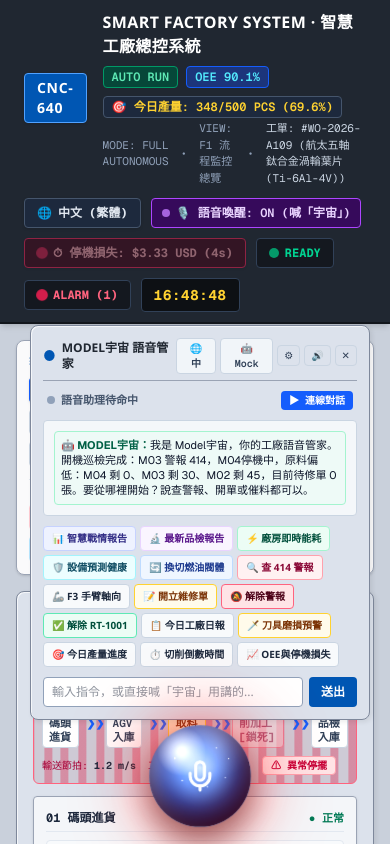
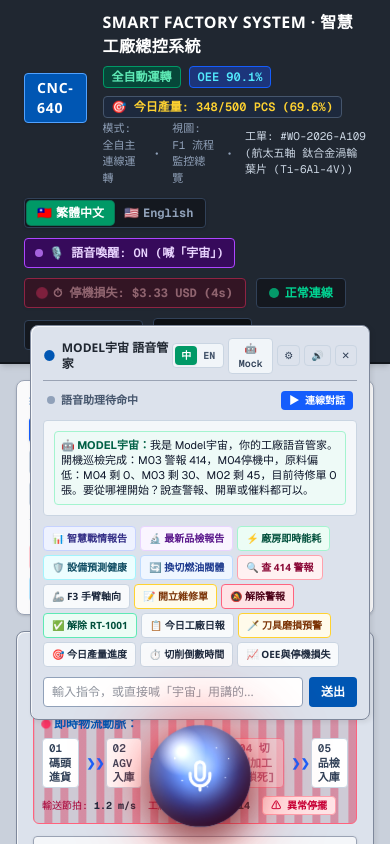
Before and after one commit to ming062027-hue/AssemblyAI, a Next.js app: page / in a window 390 px wide. Shown: the top 844 px of the page. Built offline with nearby package versions, Linux system fonts and the light colour scheme.

Commit message:
[看板資料線] 實作頂部與語音浮層防呆中英分段選擇器，確保全介面100%繁中與英文獨立無歧義

```diff
--- a/src/app/page.tsx
+++ b/src/app/page.tsx
@@ -334,11 +334,11 @@ const LIGHT_DOT: Record<Light, string> = {
   amber: "bg-amber-500",
   red: "bg-rose-500",
 };
-function stationBadge(lights: Light[]): { label: string; cls: string } {
-  if (lights.includes("red")) return { label: "警報", cls: "text-rose-700" };
-  if (lights.includes("blue")) return { label: "搬運中", cls: "text-blue-700" };
-  if (lights.includes("amber")) return { label: "待命中", cls: "text-amber-700" };
-  return { label: "正常", cls: "text-emerald-700" };
+function stationBadge(lights: Light[], isEn?: boolean): { label: string; cls: string } {
+  if (lights.includes("red")) return { label: isEn ? "ALARM" : "警報", cls: "text-rose-700" };
+  if (lights.includes("blue")) return { label: isEn ? "TRANSIT" : "搬運中", cls: "text-blue-700" };
+  if (lights.includes("amber")) return { label: isEn ? "STANDBY" : "待命中", cls: "text-amber-700" };
+  return { label: isEn ? "NORMAL" : "正常", cls: "text-emerald-700" };
 }
 function SubDot({ light }: { light: Light }) {
   return (
@@ -933,7 +933,7 @@ export default function Home() {
                 {langMode === "en" ? "SMART FACTORY SYSTEM · Autonomous Operations Hub" : "SMART FACTORY SYSTEM · 智慧工廠總控系統"}
               </span>
               <span className="text-xs px-2 py-0.5 rounded bg-emerald-900/80 text-emerald-300 font-mono font-semibold border border-emerald-600">
-                AUTO RUN
+                {langMode === "en" ? "AUTO RUN" : "全自動運轉"}
               </span>
               <span className="text-xs px-2 py-0.5 rounded bg-blue-900/80 text-cyan-300 font-mono font-semibold border border-blue-600" title={`可用率 ${heartbeat.oeeAvailability}% · 表現率 ${heartbeat.oeePerformance}% · 品質率 ${heartbeat.oeeQuality}%`}>
                 OEE {heartbeat.oeeTotal}%
@@ -943,9 +943,9 @@ export default function Home() {
               </span>
             </div>
             <div className="text-[11px] text-slate-400 font-mono flex items-center gap-3 mt-0.5">
-              <span>MODE: FULL AUTONOMOUS</span>
+              <span>{langMode === "en" ? "MODE: FULL AUTONOMOUS" : "模式: 全自主連線運轉"}</span>
               <span>•</span>
-              <span>VIEW: {langMode === "en" ? TAB_NAMES_EN[view] : TAB_NAMES[view]}</span>
+              <span>{langMode === "en" ? "VIEW: " : "視圖: "}{langMode === "en" ? TAB_NAMES_EN[view] : TAB_NAMES[view]}</span>
               <span>•</span>
               <span className="text-slate-300">{langMode === "en" ? "WO: " : "工單: "}{heartbeat.workOrder} ({heartbeat.partName})</span>
             </div>
@@ -953,27 +953,51 @@ export default function Home() {
         </div>
 
         <div className="flex items-center gap-2.5 font-mono text-xs flex-wrap">
-          {/* 🌐 國際比賽雙語切換按鈕 / Bilingual Hackathon Toggle */}
+          {/* 🌐 國際比賽雙語切換分段選擇器 / Segmented Bilingual Switcher */}
+          <div className="flex items-center bg-[#14181f] p-0.5 rounded border border-slate-700 text-xs font-mono shadow-sm">
             <button
               type="button"
               onClick={() => {
-              const next = langMode === "zh" ? "en" : "zh";
-              setLangMode(next);
-              const switchMsg = next === "en" ? "Switched to English voice & console mode." : "已切換至繁體中文語音與控制台模式。";
+                if (langMode !== "zh") {
+                  setLangMode("zh");
+                  const switchMsg = "已切換為繁體中文現場模式。";
                   setMvReply(switchMsg);
-              speak(switchMsg, next);
+                  speak(switchMsg, "zh");
                   openDialog();
+                }
               }}
-            title="點擊切換 國際競賽英文模式 / 繁體中文現場模式 (Bilingual Toggle for Hackathon Judges)"
-            className={`flex items-center gap-1.5 px-3 py-1.5 rounded border text-xs font-mono font-bold transition shadow-sm ${
+              title="切換至繁體中文現場模式（台灣工廠車間）"
+              className={`flex items-center gap-1 px-2.5 py-1 rounded font-bold transition ${
+                langMode === "zh"
+                  ? "bg-emerald-600 text-white shadow-sm ring-1 ring-emerald-400/50"
+                  : "text-slate-400 hover:text-white"
+              }`}
+            >
+              <span>🇹🇼</span>
+              <span>繁體中文</span>
+            </button>
+            <button
+              type="button"
+              onClick={() => {
+                if (langMode !== "en") {
+                  setLangMode("en");
+                  const switchMsg = "Switched to English voice and console mode.";
+                  setMvReply(switchMsg);
+                  speak(switchMsg, "en");
+                  openDialog();
+                }
+              }}
+              title="Switch to English mode (for hackathon judges)"
+              className={`flex items-center gap-1 px-2.5 py-1 rounded font-bold transition ${
                 langMode === "en"
-                ? "bg-blue-600 border-blue-400 text-white hover:bg-blue-500 ring-2 ring-blue-300/40"
-                : "bg-slate-800 border-slate-600 text-slate-200 hover:bg-slate-700"
+                  ? "bg-blue-600 text-white shadow-sm ring-1 ring-blue-400/50"
+                  : "text-slate-400 hover:text-white"
               }`}
             >
-            <span>🌐</span>
-            <span>{langMode === "en" ? "EN (English)" : "中文 (繁體)"}</span>
+              <span>🇺🇸</span>
+              <span>English</span>
             </button>
+          </div>
 
           {/* 免接觸「宇宙」語音喚醒開關（直接喊「宇宙」） */}
           <button
@@ -1006,19 +1030,19 @@ export default function Home() {
 
           <div className="flex items-center gap-1.5 bg-[#14181f] px-3 py-1.5 rounded border border-slate-700">
             <span className="w-2.5 h-2.5 rounded-full bg-emerald-500 animate-pulse" />
-            <span className="text-emerald-400 font-bold">READY</span>
+            <span className="text-emerald-400 font-bold">{langMode === "en" ? "READY" : "正常連線"}</span>
           </div>
 
           <div className="flex items-center gap-1.5 bg-[#14181f] px-3 py-1.5 rounded border border-slate-700">
             {isAlarm ? (
               <>
                 <span className="w-2.5 h-2.5 rounded-full bg-rose-500 animate-ping" />
-                <span className="text-rose-400 font-bold">ALARM (1)</span>
+                <span className="text-rose-400 font-bold">{langMode === "en" ? "ALARM (1)" : "警報異常 (1)"}</span>
               </>
             ) : (
               <>
                 <span className="w-2.5 h-2.5 rounded-full bg-emerald-500" />
-                <span className="text-emerald-400 font-bold">NORMAL (0)</span>
+                <span className="text-emerald-400 font-bold">{langMode === "en" ? "NORMAL (0)" : "全線正常 (0)"}</span>
               </>
             )}
           </div>
@@ -1039,7 +1063,7 @@ export default function Home() {
               <div className="flex flex-col sm:flex-row items-start sm:items-center gap-2">
                 <span className="text-xs font-bold text-slate-700 flex items-center gap-1.5 whitespace-nowrap">
                   <i data-lucide="layers" className="w-3.5 h-3.5 text-[#0056b3]" />
-                  MES 工單配方:
+                  {langMode === "en" ? "MES Work Orders:" : "MES 工單配方:"}
                 </span>
                 <div className="flex items-center gap-1.5 flex-wrap">
                   <button
@@ -1051,7 +1075,7 @@ export default function Home() {
                         : "bg-slate-100 hover:bg-slate-200 text-slate-700 border-slate-300"
                     }`}
                   >
-                    <span>A109 渦輪葉片</span>
+                    <span>{langMode === "en" ? "A109 Turbine Blade" : "A109 渦輪葉片"}</span>
                     <span className="text-[10px] opacity-80">(8.5k RPM)</span>
                   </button>
 
@@ -1064,7 +1088,7 @@ export default function Home() {
                         : "bg-slate-100 hover:bg-slate-200 text-slate-700 border-slate-300"
                     }`}
                   >
-                    <span>B202 燃油閥體</span>
+                    <span>{langMode === "en" ? "B202 Fuel Valve" : "B202 燃油閥體"}</span>
                     <span className="text-[10px] opacity-80">(12k RPM)</span>
                   </button>
 
@@ -1077,7 +1101,7 @@ export default function Home() {
                         : "bg-slate-100 hover:bg-slate-200 text-slate-700 border-slate-300"
                     }`}
                   >
-                    <span>C303 人工關節</span>
+                    <span>{langMode === "en" ? "C303 Hip Joint" : "C303 人工關節"}</span>
                     <span className="text-[10px] opacity-80">(6.8k RPM)</span>
                   </button>
                 </div>
@@ -1087,7 +1111,7 @@ export default function Home() {
               <div className="flex flex-col sm:flex-row items-start sm:items-center gap-2 border-t md:border-t-0 md:border-l md:pl-3 border-slate-200">
                 <span className="text-xs font-bold text-slate-700 flex items-center gap-1.5 whitespace-nowrap">
                   <i data-lucide="zap" className="w-3.5 h-3.5 text-rose-600" />
-                  1鍵故障演練:
+                  {langMode === "en" ? "Fault Simulation:" : "1鍵故障演練:"}
                 </span>
                 <div className="flex items-center gap-1.5 flex-wrap">
                   <button
@@ -1100,7 +1124,7 @@ export default function Home() {
                         : "bg-rose-50 hover:bg-rose-100 text-rose-800 border-rose-200"
                     }`}
                   >
-                    🚨 414 軸過載
+                    {langMode === "en" ? "🚨 414 Servo Overload" : "🚨 414 軸過載"}
                   </button>
 
                   <button
@@ -1113,7 +1137,7 @@ export default function Home() {
                         : "bg-amber-50 hover:bg-amber-100 text-amber-900 border-amber-200"
                     }`}
                   >
-                    🌡️ E-108 主軸過溫
+                    {langMode === "en" ? "🌡️ E-108 Spindle Temp" : "🌡️ E-108 主軸過溫"}
                   </button>
 
                   <button
@@ -1126,7 +1150,7 @@ export default function Home() {
                         : "bg-sky-50 hover:bg-sky-100 text-sky-800 border-sky-200"
                     }`}
                   >
-                    💧 E-305 冷卻斷流
+                    {langMode === "en" ? "💧 E-305 Coolant Flow" : "💧 E-305 冷卻斷流"}
                   </button>
 
                   <button
@@ -1135,7 +1159,7 @@ export default function Home() {
                     title="解除所有故障演練與警報，恢復全線正常運作"
                     className="px-2 py-1 text-xs font-mono rounded border transition font-bold bg-emerald-50 hover:bg-emerald-100 text-emerald-800 border-emerald-300 flex items-center gap-1"
                   >
-                    ✅ 復歸正常
+                    {langMode === "en" ? "✅ Reset Normal" : "✅ 復歸正常"}
                   </button>
                 </div>
               </div>
@@ -1150,13 +1174,15 @@ export default function Home() {
                   <span className="text-rose-800">— {heartbeat.faultDesc}</span>
                 </div>
                 <div className="flex items-center gap-2">
-                  <span className="text-slate-600 font-semibold hidden sm:inline">【演練中】喊「宇宙，解除警報」或點擊右側復歸</span>
+                  <span className="text-slate-600 font-semibold hidden sm:inline">
+                    {langMode === "en" ? "[Simulating] Say 'Universe, clear alarm' or click reset" : "【演練中】喊「宇宙，解除警報」或點擊右側復歸"}
+                  </span>
                   <button
                     type="button"
                     onClick={() => clearAlarm()}
                     className="px-2.5 py-1 bg-rose-700 hover:bg-rose-800 text-white rounded font-bold shadow-sm"
                   >
-                    手動復歸
+                    {langMode === "en" ? "Manual Reset" : "手動復歸"}
                   </button>
                 </div>
               </div>
@@ -1166,12 +1192,16 @@ export default function Home() {
               <div className="flex justify-between items-center pb-2 mb-2.5 border-b border-[#9aa3b4]">
                 <h2 className="text-sm font-bold flex items-center gap-2 text-[#202731]">
                   <i data-lucide="git-branch" className="w-4 h-4 text-[#0056b3]" />
-                  自動化製程全節點即時監控 · 動態物流流水線
+                  {langMode === "en" ? "Autonomous Manufacturing Pipeline · Live Material Conveyor" : "自動化製程全節點即時監控 · 動態物流流水線"}
                 </h2>
                 <div className="flex items-center gap-2 text-xs font-mono">
-                  <span className="text-slate-600 font-semibold">STATIONS: 5 ACTIVE</span>
+                  <span className="text-slate-600 font-semibold">
+                    {langMode === "en" ? "STATIONS: 5 ACTIVE" : "工站: 5 站連線運轉"}
+                  </span>
                   <span className="w-1.5 h-1.5 rounded-full bg-emerald-500 animate-ping" />
-                  <span className="text-emerald-700 font-bold">FLOWING</span>
+                  <span className="text-emerald-700 font-bold">
+                    {langMode === "en" ? "FLOWING" : "連續流動中"}
+                  </span>
                 </div>
               </div>
 
@@ -1184,35 +1214,35 @@ export default function Home() {
                 <div className="flex items-center gap-1.5 flex-wrap">
                   <span className="font-bold text-[#0056b3] flex items-center gap-1">
                     <span className={`w-2 h-2 rounded-full ${isAlarm ? "bg-rose-500 animate-ping" : "bg-emerald-500 animate-pulse"}`} />
-                    即時物流動脈：
+                    {langMode === "en" ? "Material Pipeline: " : "即時物流動脈："}
                   </span>
                   <span className="flex items-center gap-1 text-[11px] font-semibold text-slate-700">
-                    <span className="px-1.5 py-0.5 rounded bg-white border border-slate-300">01 碼頭進貨</span>
+                    <span className="px-1.5 py-0.5 rounded bg-white border border-slate-300">{langMode === "en" ? "01 Dock Inbound" : "01 碼頭進貨"}</span>
                     <span className="text-blue-600 font-bold flow-arrow-pulse">❯❯</span>
-                    <span className="px-1.5 py-0.5 rounded bg-white border border-slate-300">02 AGV入庫</span>
+                    <span className="px-1.5 py-0.5 rounded bg-white border border-slate-300">{langMode === "en" ? "02 AGV Inbound" : "02 AGV入庫"}</span>
                     <span className="text-blue-600 font-bold flow-arrow-pulse">❯❯</span>
-                    <span className="px-1.5 py-0.5 rounded bg-amber-100/90 border border-amber-300 text-amber-900 font-bold">03 取料急送</span>
+                    <span className="px-1.5 py-0.5 rounded bg-amber-100/90 border border-amber-300 text-amber-900 font-bold">{langMode === "en" ? "03 Buffer Feeder" : "03 取料急送"}</span>
                     <span className="text-blue-600 font-bold flow-arrow-pulse">❯❯</span>
                     <span className={`px-1.5 py-0.5 rounded border font-bold ${
                       isAlarm
                         ? "bg-rose-100 border-rose-400 text-rose-900 animate-pulse"
                         : "bg-emerald-100/80 border-emerald-300 text-emerald-900"
                     }`}>
-                      04 切削加工 {isAlarm ? "[鎖死]" : ""}
+                      {langMode === "en" ? `04 CNC Machining ${isAlarm ? "[LOCKED]" : ""}` : `04 切削加工 ${isAlarm ? "[鎖死]" : ""}`}
                     </span>
                     <span className="text-blue-600 font-bold flow-arrow-pulse">❯❯</span>
-                    <span className="px-1.5 py-0.5 rounded bg-white border border-slate-300">05 品檢入庫</span>
+                    <span className="px-1.5 py-0.5 rounded bg-white border border-slate-300">{langMode === "en" ? "05 QC Storage" : "05 品檢入庫"}</span>
                   </span>
                 </div>
                 <div className="flex items-center gap-3 text-[10px]">
-                  <span>輸送節拍: <strong className="text-slate-800">1.2 m/s</strong></span>
-                  <span>工廠生產週期: <strong className="text-slate-800">{formatSecondsToMS(heartbeat.cycleRemainSec)}</strong></span>
+                  <span>{langMode === "en" ? "Speed: " : "輸送節拍: "}<strong className="text-slate-800">1.2 m/s</strong></span>
+                  <span>{langMode === "en" ? "Cycle Time: " : "工廠生產週期: "}<strong className="text-slate-800">{formatSecondsToMS(heartbeat.cycleRemainSec)}</strong></span>
                   <span className={`px-2 py-0.5 rounded font-bold border ${
                     isAlarm
                       ? "bg-rose-100 text-rose-700 border-rose-300"
                       : "bg-emerald-100 text-emerald-800 border-emerald-300"
                   }`}>
-                    {isAlarm ? "⚠ 異常停擺" : "● 連續流動中"}
+                    {langMode === "en" ? (isAlarm ? "⚠ STOPPED" : "● FLOWING") : (isAlarm ? "⚠ 異常停擺" : "● 連續流動中")}
                   </span>
                 </div>
               </div>
@@ -1223,10 +1253,10 @@ export default function Home() {
                 <div className="p-3 bg-white/70 border border-[#9aa3b4] rounded flex flex-col gap-2 min-h-[270px] shadow-sm hover:border-blue-400 transition">
                   <div className="flex justify-between text-[12px] font-mono font-bold items-center border-b border-slate-200 pb-1">
                     <span className="flex items-center gap-1.5 text-slate-800">
-                      <span>01 碼頭進貨</span>
+                      <span>{langMode === "en" ? "01 Dock Inbound" : "01 碼頭進貨"}</span>
                     </span>
                     {(() => {
-                      const b = stationBadge(["green", "green"]);
+                      const b = stationBadge(["green", "green"], langMode === "en");
                       return <span className={`${b.cls} flex items-center gap-1 text-[11px]`}>● {b.label}</span>;
                     })()}
                   </div>
@@ -1277,10 +1307,10 @@ export default function Home() {
                 <div className="p-3 bg-white/70 border border-[#9aa3b4] rounded flex flex-col gap-2 min-h-[270px] shadow-sm hover:border-blue-400 transition">
                   <div className="flex justify-between text-[12px] font-mono font-bold items-center border-b border-slate-200 pb-1">
                     <span className="flex items-center gap-1.5 text-slate-800">
-                      <span>02 下貨入庫 AGV</span>
+                      <span>{langMode === "en" ? "02 Inbound Storage AGV" : "02 下貨入庫 AGV"}</span>
                     </span>
                     {(() => {
-                      const b = stationBadge(["blue", "blue"]);
+                      const b = stationBadge(["blue", "blue"], langMode === "en");
                       return <span className={`${b.cls} flex items-center gap-1 text-[11px]`}>● {b.label}</span>;
                     })()}
                   </div>
@@ -1342,10 +1372,10 @@ export default function Home() {
                 <div className="p-3 bg-white/70 border border-[#9aa3b4] rounded flex flex-col gap-2 min-h-[270px] shadow-sm hover:border-blue-400 transition">
                   <div className="flex justify-between text-[12px] font-mono font-bold items-center border-b border-slate-200 pb-1">
                     <span className="flex items-center gap-1.5 text-slate-800">
-                      <span>03 取料 AGV</span>
+                      <span>{langMode === "en" ? "03 Buffer Feeder AGV" : "03 取料 AGV"}</span>
                     </span>
                     {(() => {
-                      const b = stationBadge(["blue", "amber"]);
+                      const b = stationBadge(["blue", "amber"], langMode === "en");
                       return <span className={`${b.cls} flex items-center gap-1 text-[11px]`}>● {b.label}</span>;
                     })()}
                   </div>
@@ -1404,10 +1434,10 @@ export default function Home() {
                     isAlarm ? "text-rose-800 border-rose-300" : "border-slate-200"
                   }`}>
                     <span className="flex items-center gap-1.5">
-                      <span>04 加工區</span>
+                      <span>{langMode === "en" ? "04 CNC Machining Area" : "04 加工區"}</span>
                     </span>
                     {(() => {
-                      const b = stationBadge(lights04);
+                      const b = stationBadge(lights04, langMode === "en");
                       return (
                         <span className={isAlarm ? "text-rose-700 animate-pulse font-black text-[11px]" : `${b.cls} text-[11px]`}>
                           ● {b.label}
@@ -1470,10 +1500,10 @@ export default function Home() {
                 <div className="p-3 bg-white/70 border border-[#9aa3b4] rounded flex flex-col gap-2 min-h-[270px] shadow-sm hover:border-blue-400 transition">
                   <div className="flex justify-between text-[12px] font-mono font-bold items-center border-b border-slate-200 pb-1">
                     <span className="flex items-center gap-1.5 text-slate-800">
-                      <span>05 品檢入庫 AGV</span>
+                      <span>{langMode === "en" ? "05 QC Storage AGV" : "05 品檢入庫 AGV"}</span>
                     </span>
                     {(() => {
-                      const b = stationBadge(["green", "green"]);
+                      const b = stationBadge(["green", "green"], langMode === "en");
                       return <span className={`${b.cls} flex items-center gap-1 text-[11px]`}>● {b.label}</span>;
                     })()}
                   </div>
@@ -1523,14 +1553,16 @@ export default function Home() {
               <div className="flex justify-between items-center pb-2 mb-3 border-b border-[#9aa3b4]">
                 <h2 className="text-sm font-bold flex items-center gap-2 text-[#202731]">
                   <i data-lucide="cpu" className="w-4 h-4 text-[#0056b3]" />
-                  CNC-640 5軸高速加工中心 · 實體切削遙測與程式流
+                  {langMode === "en"
+                    ? "CNC-640 5-Axis Machining Center · Cutting Telemetry & G-Code Flow"
+                    : "CNC-640 5軸高速加工中心 · 實體切削遙測與程式流"}
                 </h2>
                 <div className="flex items-center gap-3 text-xs font-mono">
                   <span className="bg-slate-100 text-slate-700 px-2 py-0.5 rounded border border-slate-300">
-                    刀具: <strong className="text-blue-700">{heartbeat.tools[2]?.id || "T03"}</strong> (R4 圓鼻銑刀)
+                    {langMode === "en" ? "Tool: " : "刀具: "}<strong className="text-blue-700">{heartbeat.tools[2]?.id || "T03"}</strong> {langMode === "en" ? "(R4 Bullnose Endmill)" : "(R4 圓鼻銑刀)"}
                   </span>
                   <span className="bg-emerald-50 text-emerald-700 px-2 py-0.5 rounded border border-emerald-300 font-bold">
-                    週期剩餘: {formatSecondsToMS(heartbeat.cycleRemainSec)} / 04:30
+                    {langMode === "en" ? "Cycle Remaining: " : "週期剩餘: "}{formatSecondsToMS(heartbeat.cycleRemainSec)} / 04:30
                   </span>
                 </div>
               </div>
@@ -1538,8 +1570,8 @@ export default function Home() {
               {/* 切削進度條 */}
               <div className="mb-3">
                 <div className="flex justify-between text-[11px] font-mono text-slate-600 mb-1">
-                  <span>單件切削進度 (CYCLE PROGRESS)</span>
-                  <span>{Math.round(((270 - heartbeat.cycleRemainSec) / 270) * 100)}% (完成將自動入庫並計數)</span>
+                  <span>{langMode === "en" ? "Single Part Cutting Progress (CYCLE PROGRESS)" : "單件切削進度 (CYCLE PROGRESS)"}</span>
+                  <span>{Math.round(((270 - heartbeat.cycleRemainSec) / 270) * 100)}% {langMode === "en" ? "(Auto storage on finish)" : "(完成將自動入庫並計數)"}</span>
                 </div>
                 <div className="w-full bg-slate-200 h-2 rounded-full overflow-hidden">
                   <div
@@ -2623,20 +2655,47 @@ export default function Home() {
               </div>
 
               <div className="flex items-center gap-1">
+                {/* 浮層內中英分段選擇器 */}
+                <div className="flex items-center bg-slate-100 rounded border border-slate-300 p-0.5 text-[10px] font-mono">
                   <button
                     type="button"
                     onClick={() => {
-                    const next = langMode === "zh" ? "en" : "zh";
-                    setLangMode(next);
-                    const msg = next === "en" ? "Switched to English voice mode." : "已切換為繁體中文語音模式。";
+                      if (langMode !== "zh") {
+                        setLangMode("zh");
+                        const msg = "已切換為繁體中文語音模式。";
                         setMvReply(msg);
-                    speak(msg, next);
+                        speak(msg, "zh");
+                      }
                     }}
-                  title="Switch language: English / 繁體中文"
-                  className="text-[10px] font-mono px-1.5 py-0.5 rounded border font-semibold bg-slate-100 hover:bg-slate-200 text-slate-700 border-slate-300"
-                >
-                  {langMode === "en" ? "🌐 EN" : "🌐 中"}
+                    title="切換為繁體中文"
+                    className={`px-1.5 py-0.5 rounded font-bold transition ${
+                      langMode === "zh"
+                        ? "bg-emerald-600 text-white shadow-xs"
+                        : "text-slate-600 hover:text-slate-900"
+                    }`}
+                  >
+                    中
                   </button>
+                  <button
+                    type="button"
+                    onClick={() => {
+                      if (langMode !== "en") {
+                        setLangMode("en");
+                        const msg = "Switched to English voice mode.";
+                        setMvReply(msg);
+                        speak(msg, "en");
+                      }
+                    }}
+                    title="Switch to English"
+                    className={`px-1.5 py-0.5 rounded font-bold transition ${
+                      langMode === "en"
+                        ? "bg-blue-600 text-white shadow-xs"
+                        : "text-slate-600 hover:text-slate-900"
+                    }`}
+                  >
+                    EN
+                  </button>
+                </div>
                 <button
                   type="button"
                   onClick={() => setLiveModeWanted((prev) => !prev)}
```
Lines whose indentation alone changed are shown as unchanged.
